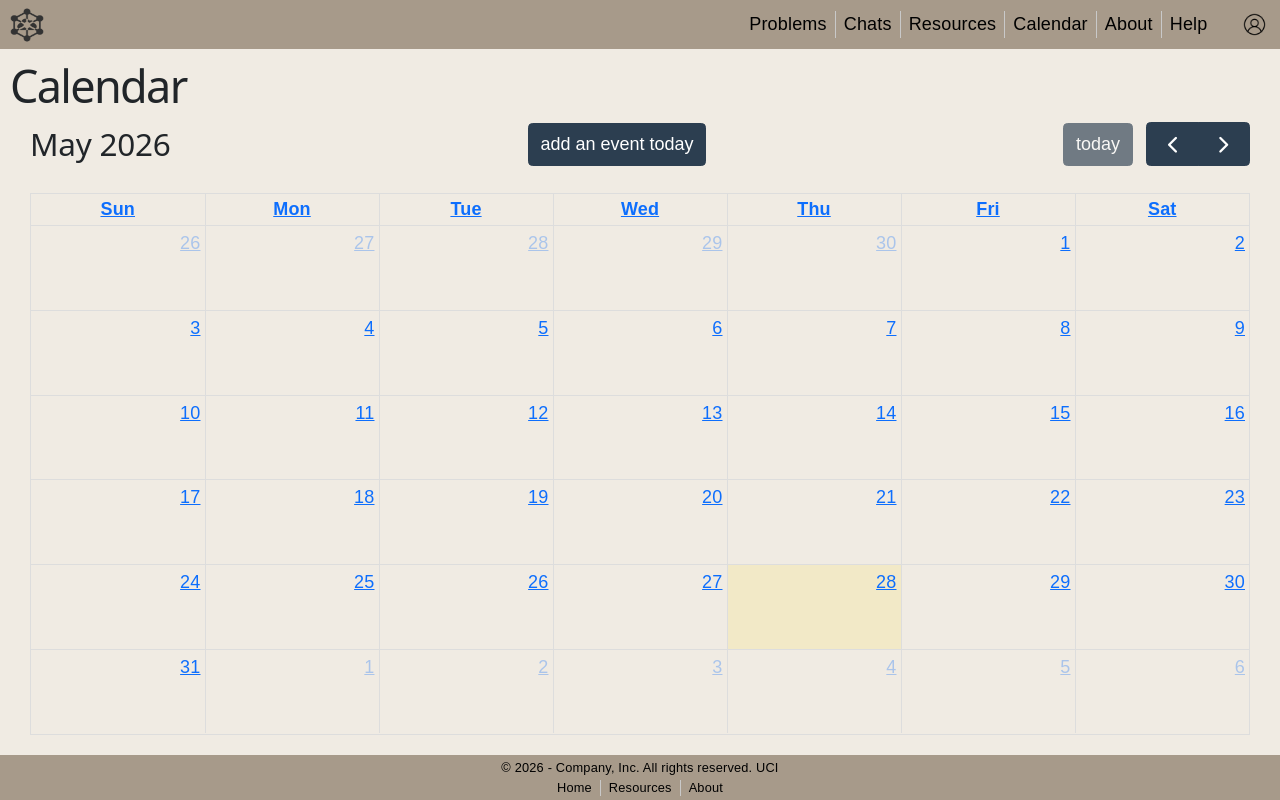
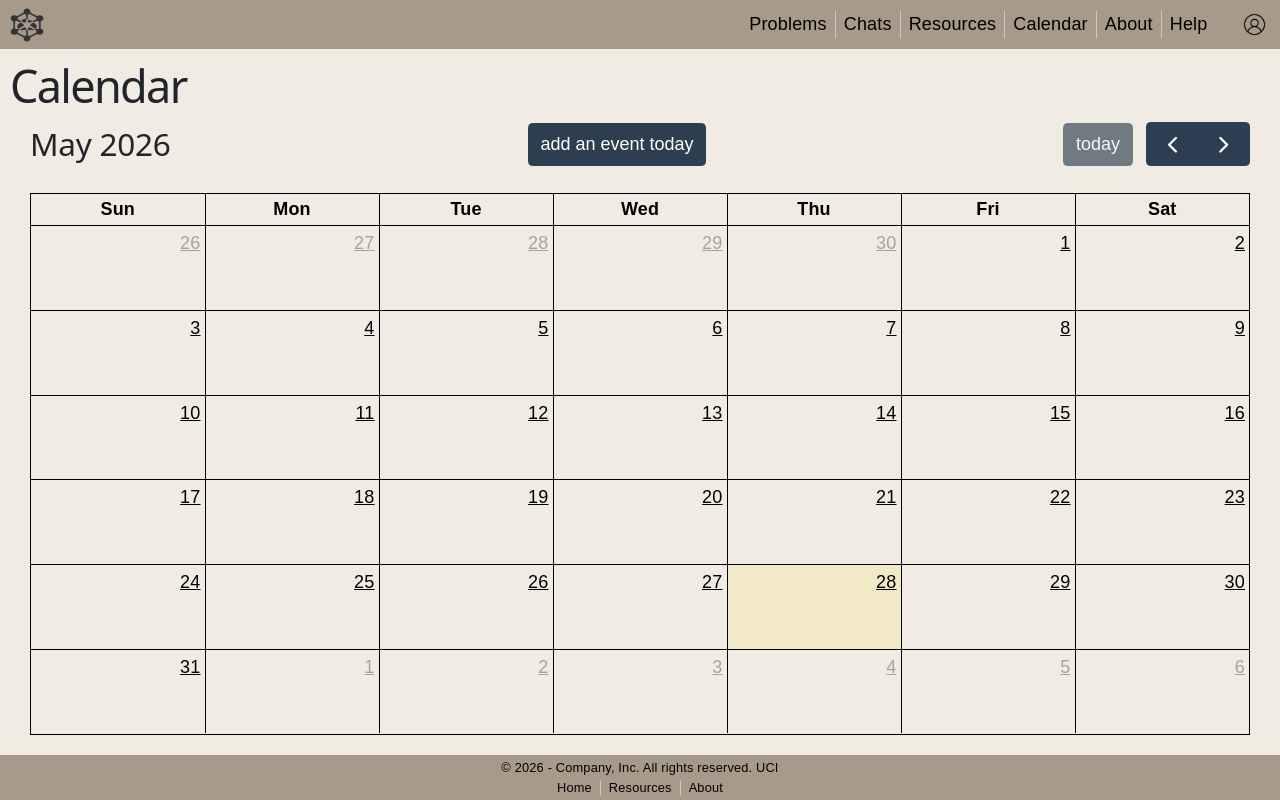
Before and after one commit to INF143Group/INF143Sp26Project, a React (Vite) app: page /calendar in a window 1280 px wide. Built offline with nearby package versions, Linux system fonts and the light colour scheme; no server answers.

Commit message:
updated calendar styling

```diff
--- a/Styles/Calendar.css
+++ b/Styles/Calendar.css
@@ -1,14 +1,14 @@
 *,
 *::before,
 *::after {
-    box-sizing: border-box; /* padding is included in width, fixes overflow */
+    box-sizing: border-box;
 }
 
 .calendar-wrapper {
     display: flex;
     flex-direction: column;
     min-height: 100vh;
-    overflow-x: hidden; /* prevent horizontal scroll */
+    overflow-x: hidden;
 }
 
 .calendar-heading {
@@ -21,11 +21,10 @@
 .stack {
     position: relative;
     width: 100%;
-    flex: 1;           /* grows to fill remaining space between heading and footer */
-    min-height: 0;     /* allows flex child to shrink properly */
+    flex: 1;
+    min-height: 0;
     margin: 0 auto;
     background: #f0ebe3;
-
 }
 
 .stack > * {
@@ -42,3 +41,27 @@
     z-index: 7;
     pointer-events: none;
 }
+
+.fc-daygrid-day-number {
+    color: black !important;
+}
+
+.fc-col-header-cell-cushion {
+    color: black !important;
+}
+
+.fc-theme-standard td,
+.fc-theme-standard th,
+.fc-scrollgrid {
+    border-color: black !important;
+}
+
+.fc-col-header-cell-cushion {
+    text-decoration: none !important;
+}
+
+.fc-daygrid-day-number:hover {
+    cursor: pointer !important;
+    color: #c12f2f !important;
+    text-shadow: 0 0 8px rgba(237, 169, 169, 0.8);
+}
```
